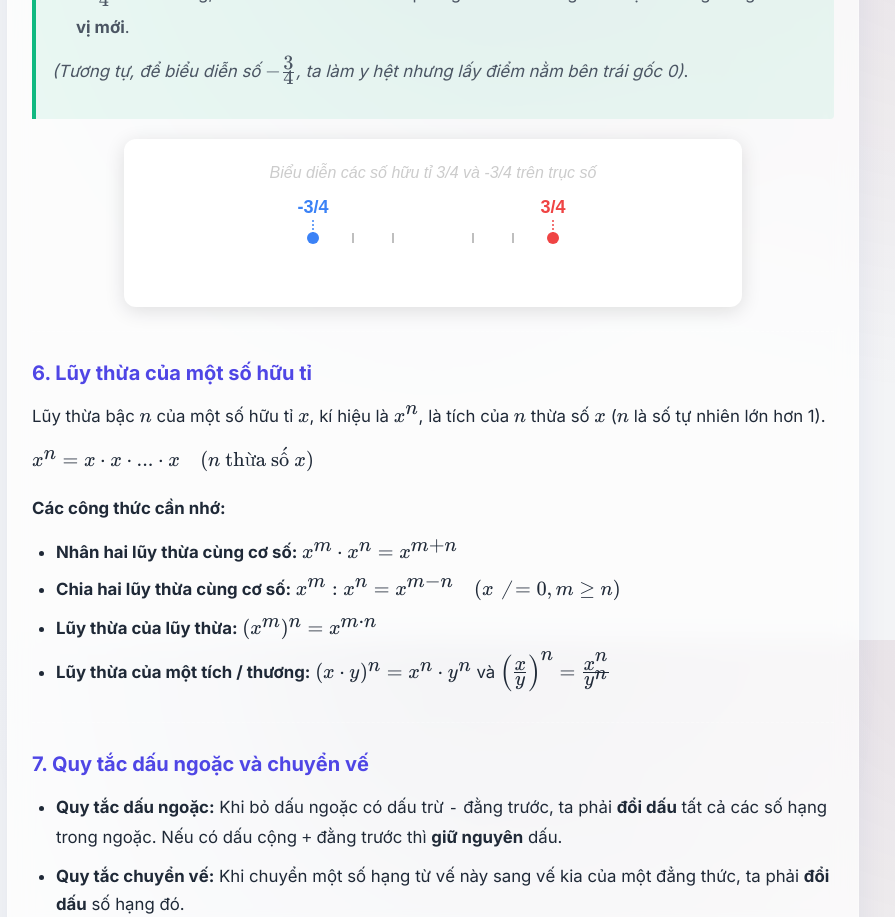
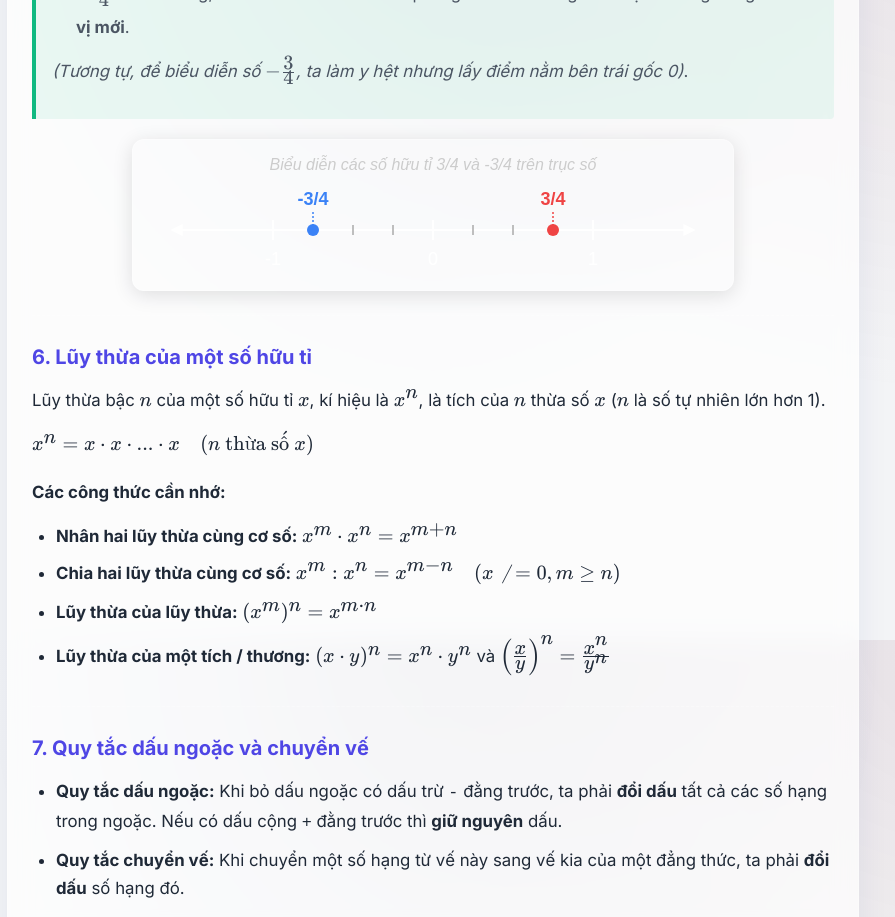
Before and after one commit to huy4vn/math7, a Next.js app: page /chapter/1 in a window 1280 px wide. Shown: the part 2560-3477 px from the top of the page, without its empty margins (207-1102 px from the left). Built offline with nearby package versions, Linux system fonts and the light colour scheme; no server answers.

Commit message:
fix: remove white background from general markdown images to fix lesson image visibility

```diff
--- a/src/components/ChapterComponents.module.css
+++ b/src/components/ChapterComponents.module.css
@@ -128,8 +128,6 @@
   box-shadow: 0 4px 20px rgba(0, 0, 0, 0.12);
   border: 1px solid var(--card-border);
   object-fit: contain;
-  background-color: white;
-  padding: 0.5rem;
 }
 
 .markdownContent table {
```
